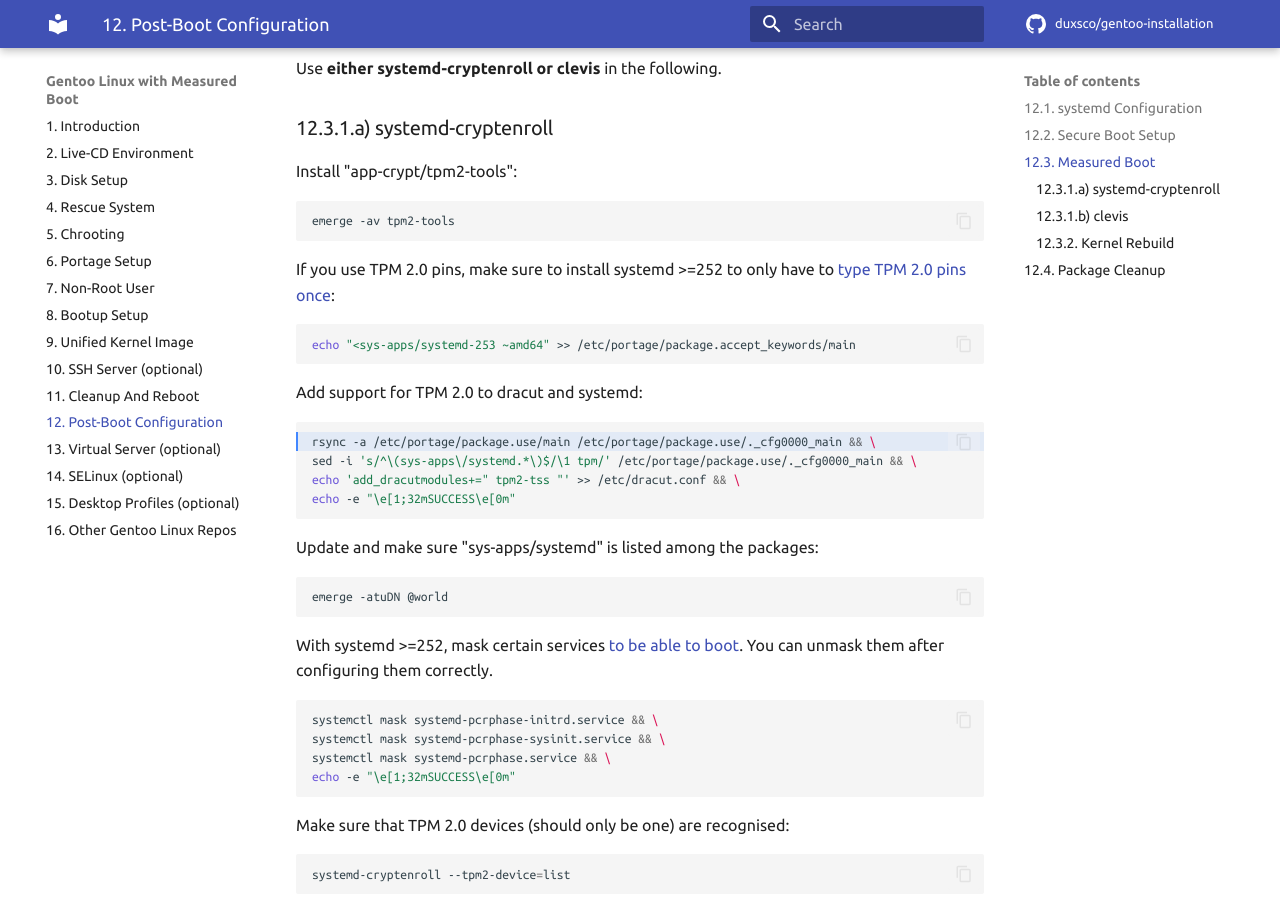
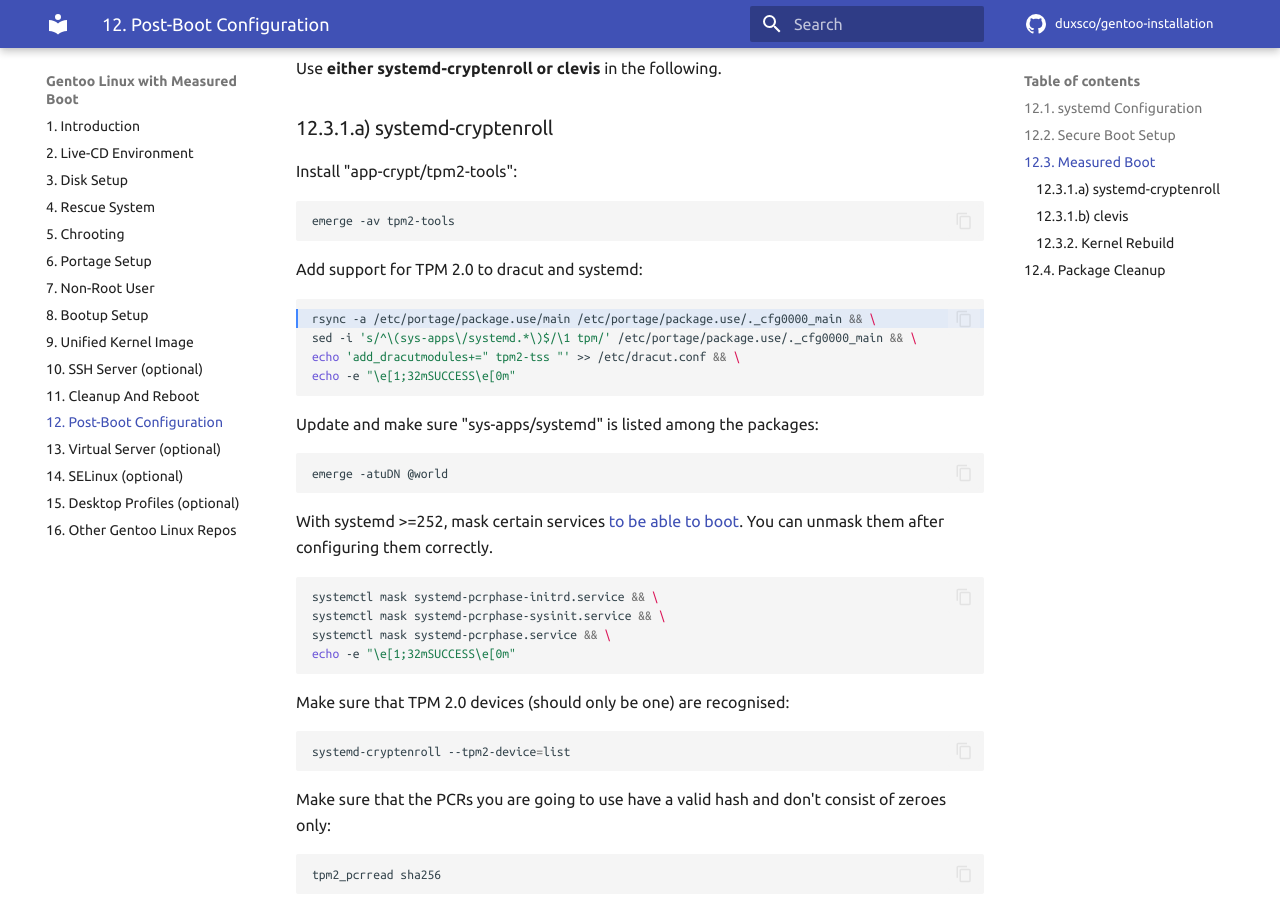
Before and after one commit to duxsco/gentoo-installation, an MkDocs documentation site: the page built from docs/post-boot_configuration.md, in a window 1280 px wide and 900 px high, scrolled down 2512 px. Built offline with MkDocs 1.6.1 and Material for MkDocs 9.7.7, drawn with Linux system fonts in a browser that asks for light colours; comment, search, counter and statistics services are not loaded.

Commit message:
Remove obsolete installation of systemd >=252

````diff
--- a/docs/post-boot_configuration.md
+++ b/docs/post-boot_configuration.md
@@ -113,12 +113,6 @@ Install "app-crypt/tpm2-tools":
 
 ```shell
 emerge -av tpm2-tools
-```
-
-If you use TPM 2.0 pins, make sure to install systemd >=252 to only have to [type TPM 2.0 pins once](https://github.com/systemd/systemd/pull/23511):
-
-```shell
-echo "<sys-apps/systemd-253 ~amd64" >> /etc/portage/package.accept_keywords/main
 ```
 
 Add support for TPM 2.0 to dracut and systemd:
````
